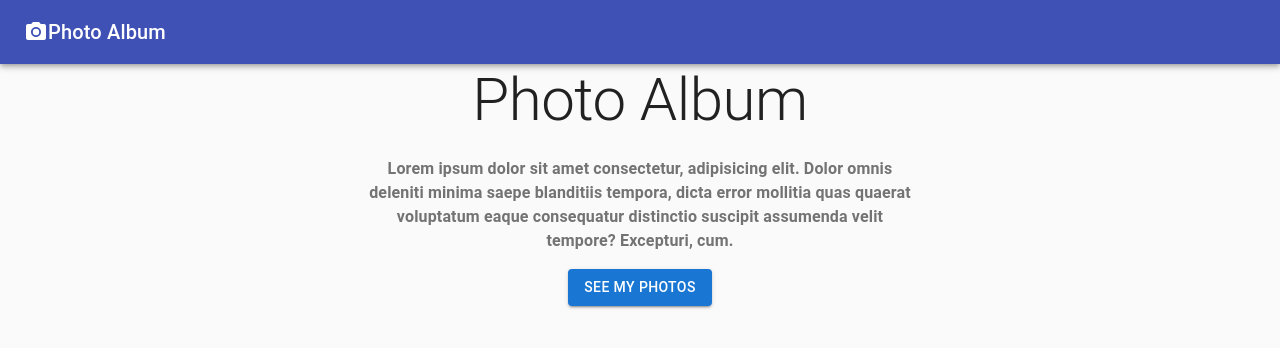
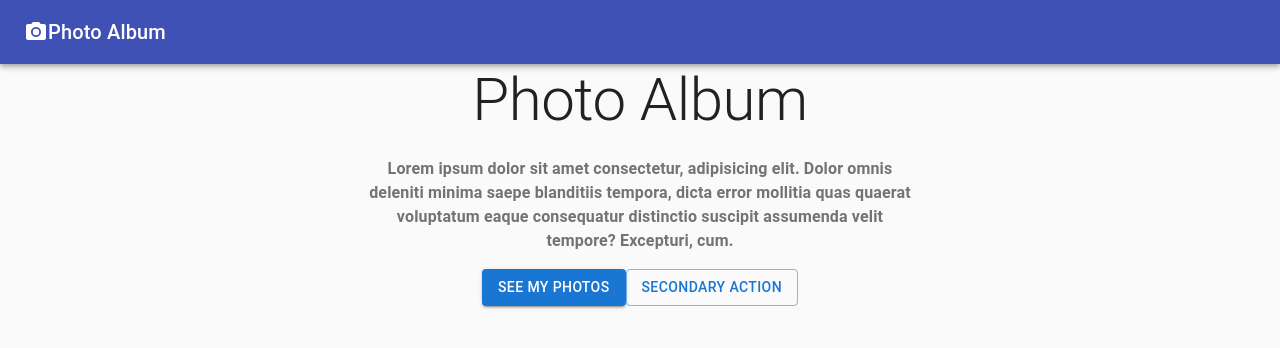
Before and after one commit to l33th/image-album, a React (Create React App) app: page / in a window 1280 px wide. Shown: the top 348 px of the page. Built offline with nearby package versions, Linux system fonts and the light colour scheme.

Commit message:
Secondary Button

```diff
--- a/package.json
+++ b/package.json
@@ -9,6 +9,7 @@
     "@material-ui/icons": "^4.11.2",
     "@mui/icons-material": "^5.0.4",
     "@mui/material": "^5.0.4",
+    "@mui/styles": "^5.0.1",
     "@testing-library/jest-dom": "^5.14.1",
     "@testing-library/react": "^11.2.7",
     "@testing-library/user-event": "^12.8.3",
--- a/src/components/PhotoAlbum.js
+++ b/src/components/PhotoAlbum.js
@@ -14,7 +14,7 @@ import {
 
 import PhotoCamera from "@mui/icons-material/PhotoCamera";
 import Button from "@mui/material/Button";
-import ButtonGroup from "@material-ui/core/ButtonGroup";
+import ButtonGroup from "@mui/material/ButtonGroup";
 
 const PhotoAlbum = () => {
 	return (
@@ -26,6 +26,7 @@ const PhotoAlbum = () => {
 					<Typography variant='h6'>Photo Album</Typography>
 				</Toolbar>
 			</AppBar>
+			<div>
 				<main>
 					<div>
 						<Container maxWidth='sm'>
@@ -45,18 +46,27 @@ const PhotoAlbum = () => {
 							>
 								<strong>
 									Lorem ipsum dolor sit amet consectetur,
-								adipisicing elit. Dolor omnis deleniti minima
-								saepe blanditiis tempora, dicta error mollitia
-								quas quaerat voluptatum eaque consequatur
-								distinctio suscipit assumenda velit tempore?
-								Excepturi, cum.
+									adipisicing elit. Dolor omnis deleniti
+									minima saepe blanditiis tempora, dicta error
+									mollitia quas quaerat voluptatum eaque
+									consequatur distinctio suscipit assumenda
+									velit tempore? Excepturi, cum.
 								</strong>
 							</Typography>
 							<div>
 								<Grid container spacing={2} justify='center'>
 									<Grid item>
-									<Button variant='contained' color='primary'>
+										<Button
+											variant='contained'
+											color='primary'
+										>
 											See my photos
+										</Button>
+										<Button
+											variant='outlined'
+											color='primary'
+										>
+											Secondary action
 										</Button>
 									</Grid>
 								</Grid>
@@ -64,6 +74,7 @@ const PhotoAlbum = () => {
 						</Container>
 					</div>
 				</main>
+			</div>
 		</>
 	);
 };
```
Also changed, not shown: 1 other file (tests, documents, lock files or other folders). Lines whose indentation alone changed are shown as unchanged.
